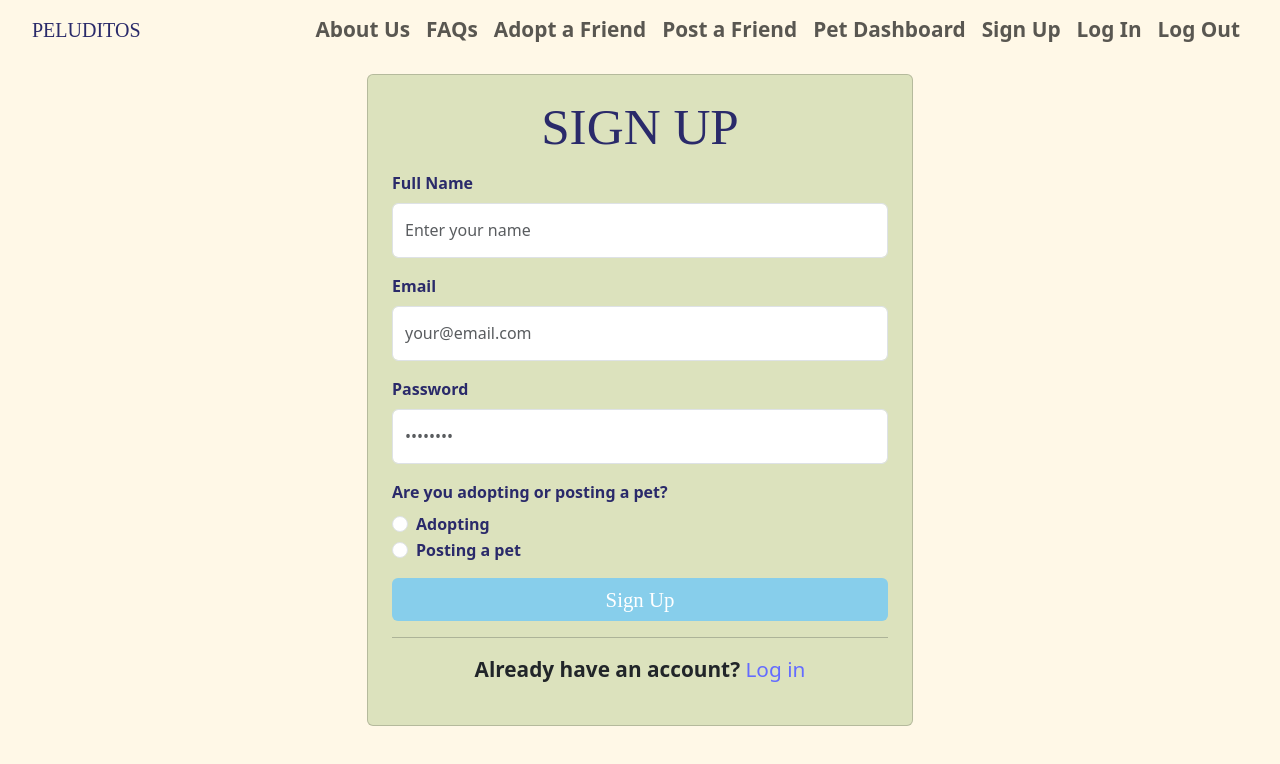
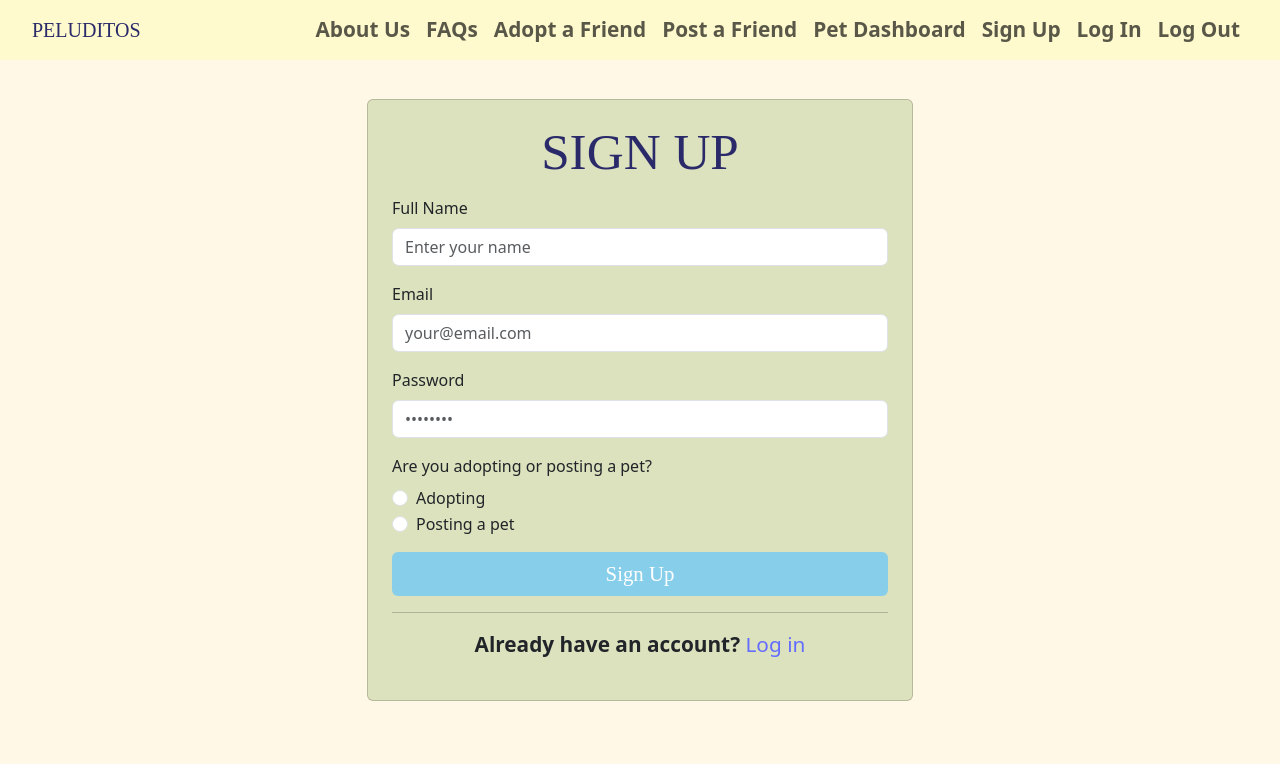
Before and after one commit to victorialamelo/pet-adoption, a React (Vite) app in the folder adoption/client/: page /signup in a window 1280 px wide. Shown: the top 764 px of the page. Built offline with nearby package versions, Linux system fonts and the light colour scheme; a web font is replaced by a local one.

Commit message:
styling post a pet page

```diff
--- a/adoption/client/src/App.css
+++ b/adoption/client/src/App.css
@@ -68,7 +68,7 @@ header h1 {
 
 nav {
   height: 60px; /* Adjust if needed */
-  background: var(--latte);
+  background: var(--lemon);
   display: flex;
   align-items: center;
   justify-content: space-between;
@@ -84,11 +84,9 @@ nav {
   padding: 20px;
 }
 
+
 section {
   background-color: var(--celeste);
-}
-
-section {
   padding: 50px;
   min-height: 600px;
 }
@@ -97,14 +95,35 @@ section {
   padding: 50px;
 }
 
-label {
-  font-weight: bold;
-  color: var(--lavender)
+.postapet {
+  margin: 0;
+  padding: 100px 20px 20px 20px;
+  background-color: var(--mistyrose);
 }
 
-input {
-  height: 55px;
+.form-postpet {
+  max-width: 500px;
+  margin: 0 auto;
 }
+.form-postpet label {
+  font-size: 20px;
+  font-weight: 600;
+  color: var(--lavendar)
+}
+
+.form-postpet input,
+.form-postpet select  {
+  border: 1px solid var(--lavender);
+}
+
+.form-postpet #story.form-control {
+  border: 1px solid var(--lavender);
+}
+
+.form-postpet #image.form-control {
+  height: auto;
+}
+
 
 input:focus {
   border: 4px solid var(--peach) !important;
--- a/adoption/client/src/pages/PostPetPage.jsx
+++ b/adoption/client/src/pages/PostPetPage.jsx
@@ -48,10 +48,15 @@ return (
     <>
       <NavBar />
 
-      <section className="my-5">
-        <div className="container postpet">
+      {/* Hero Section */}
+      <header>
+        <img src="../src/assets/beigekitten.jpg" alt="" />
+      </header>
+
+      <section className="postapet mt-10">
+        <div className="container">
           <h1 className="display-4 text-center mb-4">Post a Pet for Adoption</h1>
-          <form onSubmit={handleSubmit}>
+          <form className="form-postpet" onSubmit={handleSubmit}>
             <div className="row">
               {/* Left Column: Pet Details */}
               <div className="col-md-12">
```
